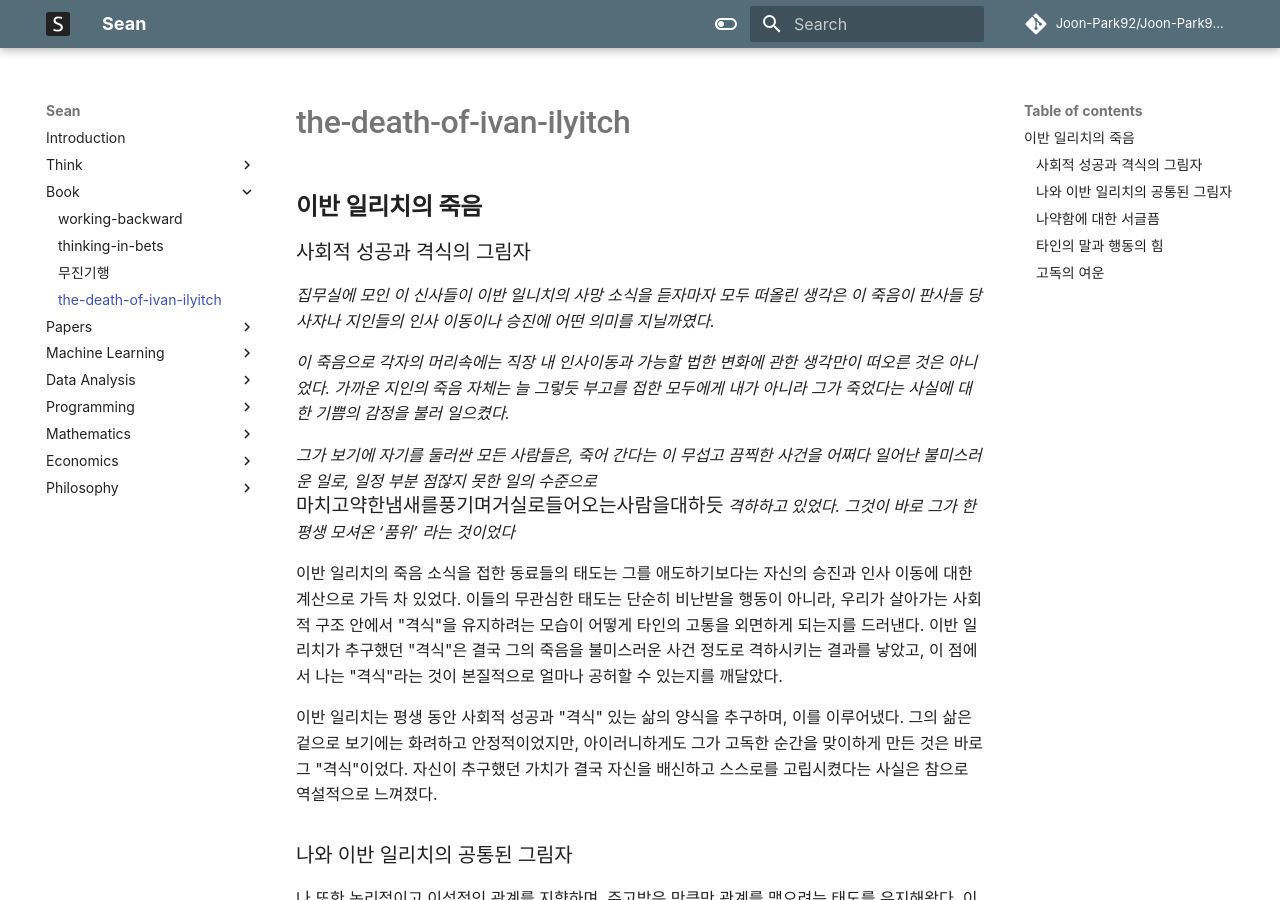
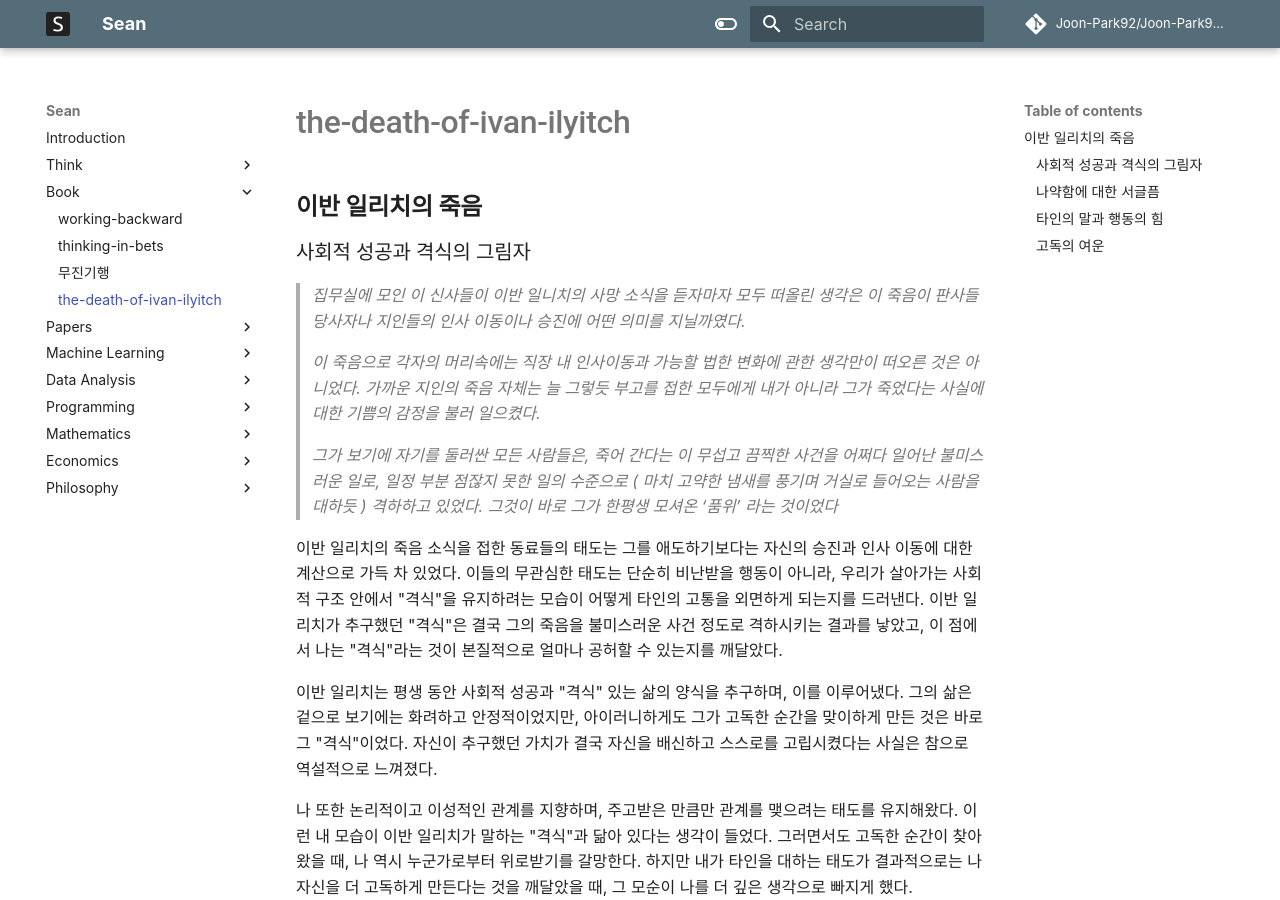
Before and after one commit to Joon-Park92/Joon-Park92.github.io, an MkDocs documentation site: the page built from docs/5542ecb9-6658-4096-9cdb-2ac15a54277a.md, in a window 1280 px wide and 900 px high. Built offline with MkDocs 1.6.1 and Material for MkDocs 9.7.7, drawn with Linux system fonts in a browser that asks for light colours; comment, search, counter and statistics services are not loaded.

Commit message:
Automatically sync files from knowledge #162 (#122)
Co-authored-by: GitHub Actions <noreply@github.com>

```diff
--- a/docs/5542ecb9-6658-4096-9cdb-2ac15a54277a.md
+++ b/docs/5542ecb9-6658-4096-9cdb-2ac15a54277a.md
@@ -2,25 +2,23 @@
 
 ## 사회적 성공과 격식의 그림자
 
-*집무실에 모인 이 신사들이 이반 일니치의 사망 소식을 듣자마자 모두 떠올린 생각은 이 죽음이 판사들 당사자나 지인들의 인사 이동이나 승진에 어떤 의미를 지닐까였다.*
-
-*이 죽음으로 각자의 머리속에는 직장 내 인사이동과 가능할 법한 변화에 관한 생각만이 떠오른 것은 아니었다. 가까운 지인의 죽음 자체는 늘 그렇듯 부고를 접한 모두에게 내가 아니라 그가 죽었다는 사실에 대한 기쁨의 감정을 불러 일으켰다.*
-
-*그가 보기에 자기를 둘러싼 모든 사람들은, 죽어 간다는 이 무섭고 끔찍한 사건을 어쩌다 일어난 불미스러운 일로, 일정 부분 점잖지 못한 일의 수준으로 \( 마치 고약한 냄새를 풍기며 거실로 들어오는 사람을 대하듯 \) 격하하고 있었다. 그것이 바로 그가 한평생 모셔온 ‘품위’ 라는 것이었다*
+>*집무실에 모인 이 신사들이 이반 일니치의 사망 소식을 듣자마자 모두 떠올린 생각은 이 죽음이 판사들 당사자나 지인들의 인사 이동이나 승진에 어떤 의미를 지닐까였다.*
+>
+>*이 죽음으로 각자의 머리속에는 직장 내 인사이동과 가능할 법한 변화에 관한 생각만이 떠오른 것은 아니었다. 가까운 지인의 죽음 자체는 늘 그렇듯 부고를 접한 모두에게 내가 아니라 그가 죽었다는 사실에 대한 기쁨의 감정을 불러 일으켰다.*
+>
+>*그가 보기에 자기를 둘러싼 모든 사람들은, 죽어 간다는 이 무섭고 끔찍한 사건을 어쩌다 일어난 불미스러운 일로, 일정 부분 점잖지 못한 일의 수준으로 ( 마치 고약한 냄새를 풍기며 거실로 들어오는 사람을 대하듯 ) 격하하고 있었다. 그것이 바로 그가 한평생 모셔온 ‘품위’ 라는 것이었다*
 
 이반 일리치의 죽음 소식을 접한 동료들의 태도는 그를 애도하기보다는 자신의 승진과 인사 이동에 대한 계산으로 가득 차 있었다. 이들의 무관심한 태도는 단순히 비난받을 행동이 아니라, 우리가 살아가는 사회적 구조 안에서 "격식"을 유지하려는 모습이 어떻게 타인의 고통을 외면하게 되는지를 드러낸다. 이반 일리치가 추구했던 "격식"은 결국 그의 죽음을 불미스러운 사건 정도로 격하시키는 결과를 낳았고, 이 점에서 나는 "격식"라는 것이 본질적으로 얼마나 공허할 수 있는지를 깨달았다.
 
 이반 일리치는 평생 동안 사회적 성공과 "격식" 있는 삶의 양식을 추구하며, 이를 이루어냈다. 그의 삶은 겉으로 보기에는 화려하고 안정적이었지만, 아이러니하게도 그가 고독한 순간을 맞이하게 만든 것은 바로 그 "격식"이었다. 자신이 추구했던 가치가 결국 자신을 배신하고 스스로를 고립시켰다는 사실은 참으로 역설적으로 느껴졌다.
 
-## 나와 이반 일리치의 공통된 그림자
-
 나 또한 논리적이고 이성적인 관계를 지향하며, 주고받은 만큼만 관계를 맺으려는 태도를 유지해왔다. 이런 내 모습이 이반 일리치가 말하는 "격식"과 닮아 있다는 생각이 들었다. 그러면서도 고독한 순간이 찾아왔을 때, 나 역시 누군가로부터 위로받기를 갈망한다. 하지만 내가 타인을 대하는 태도가 결과적으로는 나 자신을 더 고독하게 만든다는 것을 깨달았을 때, 그 모순이 나를 더 깊은 생각으로 빠지게 했다.
 
 ## 나약함에 대한 서글픔
 
-*이러한 거짓 말고도, 혹은 그 때문에 더욱 이반 일리치를 괴롭힌 것은 아무도 그가 바라는 만큼 그를 불쌍여주지 않는다는 사실이었다. 기나긴 고통을 맛본 뒤에 이반 일리치는 때때로 이렇게 고백하기 창피스럽지만, 누구든 자기를 아픈 아이처럼 그저 불쌍히 여겨 주기를 무엇보다 바랐다. 아이를 어루만지고 달래 주듯 상냥이 쓰다듬고 입을 맞추고 자신을 위해 울어주기를 바랬던 것이다.*
-
-*그는 더 이상 자제하지 않아도 되는 순간에 아이처럼 울음을 터뜨렸다. 그는 의지할 데 없는 처지와 끔찍한 고통과, 사람들과 하느님의 잔혹함과, 하느님의 부재에 목놓아 울었다.*
+>*이러한 거짓 말고도, 혹은 그 때문에 더욱 이반 일리치를 괴롭힌 것은 아무도 그가 바라는 만큼 그를 불쌍여주지 않는다는 사실이었다. 기나긴 고통을 맛본 뒤에 이반 일리치는 때때로 이렇게 고백하기 창피스럽지만, 누구든 자기를 아픈 아이처럼 그저 불쌍히 여겨 주기를 무엇보다 바랐다. 아이를 어루만지고 달래 주듯 상냥이 쓰다듬고 입을 맞추고 자신을 위해 울어주기를 바랬던 것이다.*
+>
+>*그는 더 이상 자제하지 않아도 되는 순간에 아이처럼 울음을 터뜨렸다. 그는 의지할 데 없는 처지와 끔찍한 고통과, 사람들과 하느님의 잔혹함과, 하느님의 부재에 목놓아 울었다.*
 
 책에서 이반 일리치는 죽음 앞에서 결국 아이처럼 울며 위로받고 싶어하는 인간적인 모습을 보였다. 그는 누군가가 자신의 고통을 온전히 이해하고, 아이를 달래듯 그를 쓰다듬고 위로해 주기를 바랐다. 그 장면에서 인간의 본질적인 나약함이 적나라하게 드러나고, 나 역시 그와 다르지 않다는 생각이 들었다. 우리의 삶이 아무리 논리적이고 체계적으로 보일지라도, 결국에는 누구나 고독과 나약함을 피할 수 없는 존재라는 점이 서글펐다.
 
```
